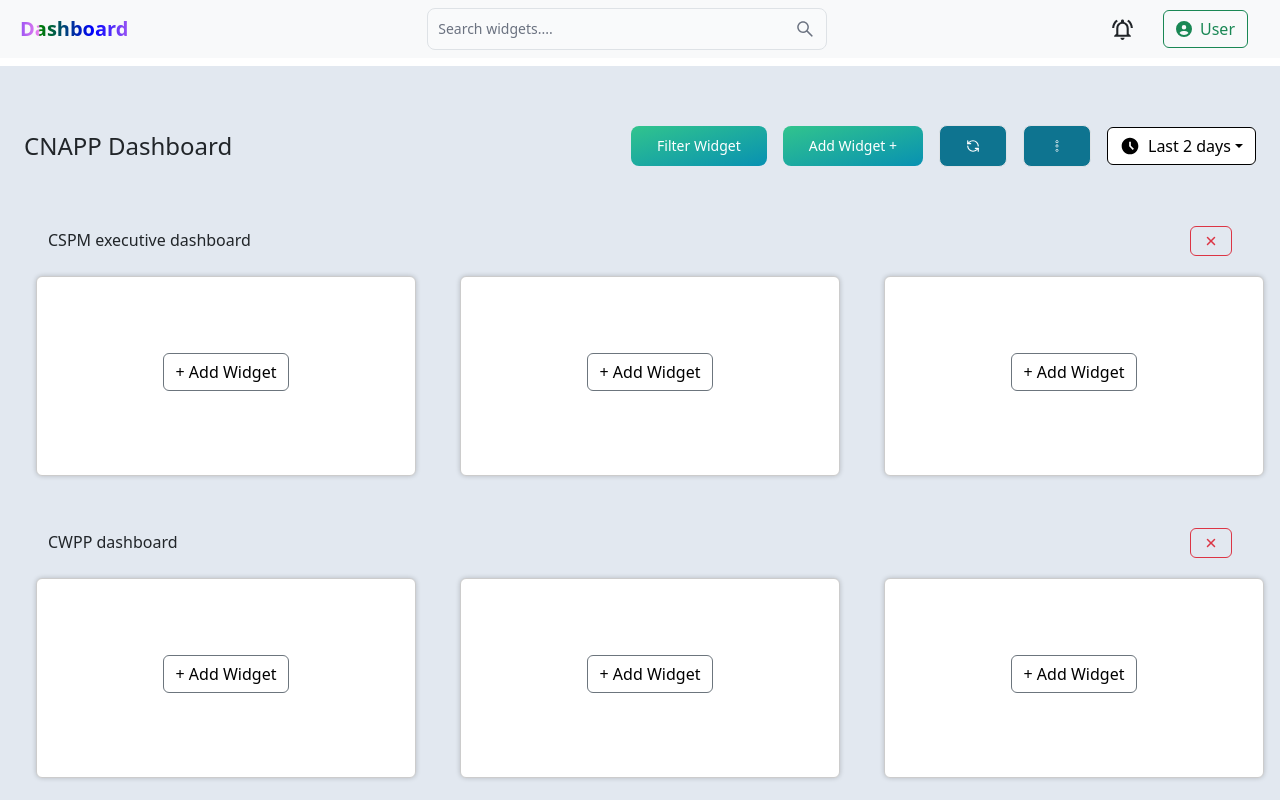
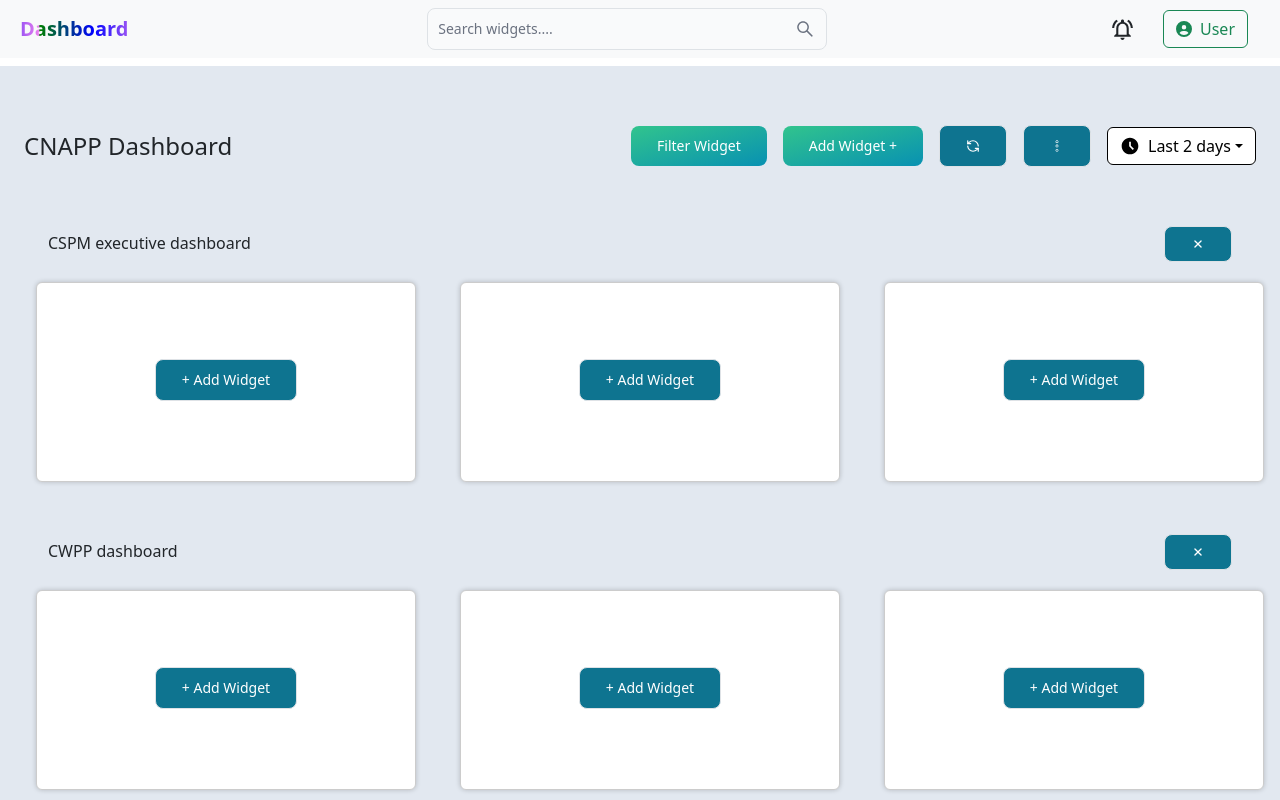
Before and after one commit to svimaladhithan/Widgets-dashboard, a React (Vite) app: page / in a window 1280 px wide. Shown: the top 800 px of the page. Built offline with nearby package versions, Linux system fonts and the light colour scheme.

Commit message:
feat: dashboard page updated

```diff
--- a/src/Components/Category.jsx
+++ /dev/null
@@ -1,78 +0,0 @@
-import { Button, Row, Col, Card } from "react-bootstrap";
-import { IoClose } from "react-icons/io5";
-
-const Category = ({
-  category,
-  widgets,
-  onAddWidget,
-  onDeleteCategory,
-  onDeleteWidget,
-}) => {
-    console.log('Widgets:', widgets);
-  const numberOfEmptyCards = 3 - Math.min(3, widgets.length);
-  const combinedItems = [
-    ...widgets,
-    ...Array.from({ length: numberOfEmptyCards }).map(() => ({ empty: true })),
-  ];
-
-  const sliceArray = (array, arraySize) => {
-    const result = [];
-    for (let i = 0; i < array.length; i += arraySize) {
-      result.push(array.slice(i, i + arraySize));
-    }
-    return result;
-  };
-
-  return (
-    <div className={"mb-4"}>
-      <div className="d-flex justify-content-between align-items-center px-5">
-        <h4>{category.name}</h4>
-        <Button variant="outline-danger" onClick={onDeleteCategory}>
-          <IoClose />
-        </Button>
-      </div>
-
-      {sliceArray(combinedItems, 3).map((row, rowIndex) => (
-        <Row key={rowIndex} className="mb-3 px-3">
-          {row.map((item, itemIndex) => (
-            <Col key={itemIndex} md={4} className="mb-2">
-              {item.empty ? (
-                <Card className="empty">
-                  <Card.Body>
-                    <Button
-                      className="button"
-                      variant="outline-secondary"
-                      style={{ color: "black" }}
-                      onClick={onAddWidget}
-                    >
-                      + Add Widget
-                    </Button>
-                  </Card.Body>
-                </Card>
-              ) : (
-                <Card>
-                  <Card.Title>{item.title}</Card.Title>
-                  <Button
-                    variant="outline-secondary"
-                    onClick={() => {
-                        console.log('Widget ID:', item.id);
-                        onDeleteWidget(item.id)
-                    }}
-                    className="delete"
-                  >
-                    <IoClose />
-                  </Button>
-                  <Card.Body>
-                    <Card.Text>{item.description}</Card.Text>
-                  </Card.Body>
-                </Card>
-              )}
-            </Col>
-          ))}
-        </Row>
-      ))}
-    </div>
-  );
-};
-
-export default Category;
--- a/src/Pages/Dashboard.jsx
+++ b/src/Pages/Dashboard.jsx
@@ -1,14 +1,14 @@
 import { useDispatch, useSelector } from 'react-redux';
-import { Tabs } from "flowbite-react";
+import { Tabs, Button, Drawer } from "flowbite-react";
 import Dropdown from 'react-bootstrap/Dropdown';
 import { LuRefreshCcw } from 'react-icons/lu';
 import { CiMenuKebab } from 'react-icons/ci';
 import { MdAccessTimeFilled } from 'react-icons/md';
 import { useNavigate } from 'react-router-dom';
-import Category from '../components/Category';
 import { deleteCategory, deleteWidget } from '../Redux/dashboardSlice';
 import { useEffect, useState } from 'react';
-import { Button, Drawer } from "flowbite-react";
+import { Row, Col, Card } from 'react-bootstrap';
+import { IoClose } from 'react-icons/io5';
 
 const Dashboard = ({ searchTerm }) => {
   const navigate = useNavigate();
@@ -18,7 +18,6 @@ const Dashboard = ({ searchTerm }) => {
   const [checkedWidgets, setCheckedWidgets] = useState({});
 
   useEffect(() => {
-
     const initialCheckedWidgets = {};
     categories.forEach((_, index) => {
       initialCheckedWidgets[index] = {};
@@ -45,22 +44,15 @@ const Dashboard = ({ searchTerm }) => {
   };
 
   const handleConfirmChanges = (categoryIndex) => {
-    console.log('Checked Widgets before Confirm:', checkedWidgets);
-
-
     const widgetsToRemove = Object.keys(checkedWidgets[categoryIndex] || {})
       .filter(widgetId => !checkedWidgets[categoryIndex][widgetId])
       .map(widgetId => parseInt(widgetId, 10));
 
-
     widgetsToRemove.forEach(widgetId => dispatch(deleteWidget(widgetId)));
-
-
     setIsOpen(false);
   };
 
   const handleCancelChanges = () => {
-
     setCheckedWidgets(prev => {
       const updatedCheckedWidgets = {};
       categories.forEach((_, index) => {
@@ -71,7 +63,6 @@ const Dashboard = ({ searchTerm }) => {
     setIsOpen(false);
   };
 
-
   const groupedWidgets = categories.map((_, index) =>
     widgets.filter(
       (widget) =>
@@ -80,6 +71,14 @@ const Dashboard = ({ searchTerm }) => {
           widget.description.toLowerCase().includes(searchTerm.toLowerCase()))
     )
   );
+
+  const sliceArray = (array, arraySize) => {
+    const result = [];
+    for (let i = 0; i < array.length; i += arraySize) {
+      result.push(array.slice(i, i + arraySize));
+    }
+    return result;
+  };
 
   return (
     <div className='bg-slate-200'>
@@ -135,16 +134,65 @@ const Dashboard = ({ searchTerm }) => {
         </div>
       </div>
 
-      {categories.map((category, index) => (
-        <Category
-          key={index}
-          category={{ name: category }}
-          widgets={groupedWidgets[index]}
-          onAddWidget={handleAddWidget}
-          onDeleteCategory={() => handleDeleteCategory(index)}
-          onDeleteWidget={handleDeleteWidget}
-        />
-      ))}
+      {categories.map((category, index) => {
+        const widgets = groupedWidgets[index];
+        const numberOfEmptyCards = 3 - Math.min(3, widgets.length);
+        const combinedItems = [
+          ...widgets,
+          ...Array.from({ length: numberOfEmptyCards }).map(() => ({ empty: true })),
+        ];
+
+        return (
+          <div key={index} className={"mb-4"}>
+            <div className="d-flex justify-content-between align-items-center px-5">
+              <h4>{category}</h4>
+              <Button variant="outline-danger" onClick={() => handleDeleteCategory(index)}>
+                <IoClose />
+              </Button>
+            </div>
+
+            {sliceArray(combinedItems, 3).map((row, rowIndex) => (
+              <Row key={rowIndex} className="mb-3 px-3">
+                {row.map((item, itemIndex) => (
+                  <Col key={itemIndex} md={4} className="mb-2">
+                    {item.empty ? (
+                      <Card className="empty">
+                        <Card.Body>
+                          <Button
+                            className="button"
+                            variant="outline-secondary"
+                            style={{ color: "black" }}
+                            onClick={handleAddWidget}
+                          >
+                            + Add Widget
+                          </Button>
+                        </Card.Body>
+                      </Card>
+                    ) : (
+                      <Card>
+                        <Card.Title>{item.title}</Card.Title>
+                        <Button
+
+                          onClick={() => {
+
+                            handleDeleteWidget(item.id);
+                          }}
+                          className="delete"
+                        >
+                          <IoClose style={{color:'red'}}/>
+                        </Button>
+                        <Card.Body>
+                          <Card.Text>{item.description}</Card.Text>
+                        </Card.Body>
+                      </Card>
+                    )}
+                  </Col>
+                ))}
+              </Row>
+            ))}
+          </div>
+        );
+      })}
     </div>
   );
 };
--- a/src/index.css
+++ b/src/index.css
@@ -42,7 +42,5 @@
     top: 10px;
     right: 10px;
     background-color: transparent;
-    border: none;
-    color: red;
     cursor: pointer;
   }
```
